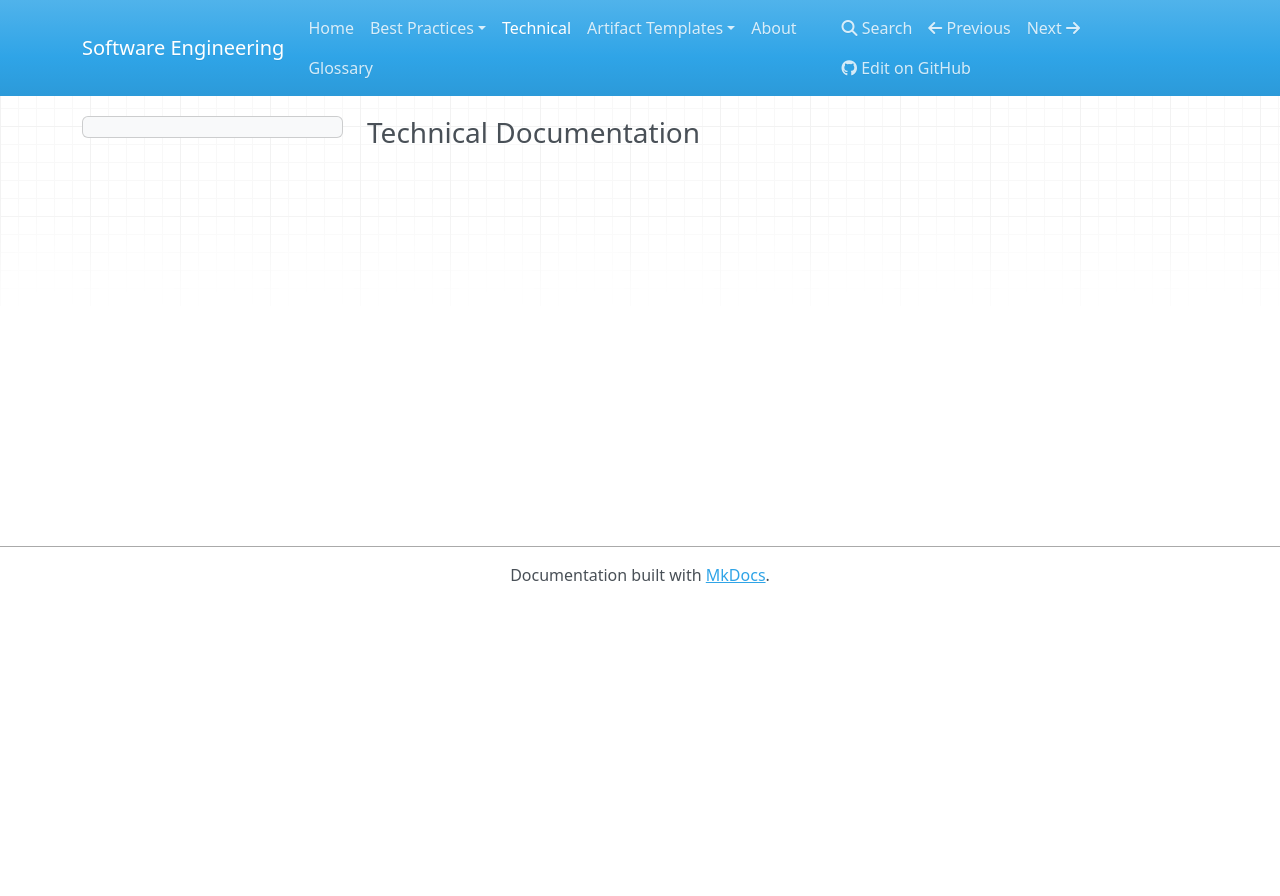
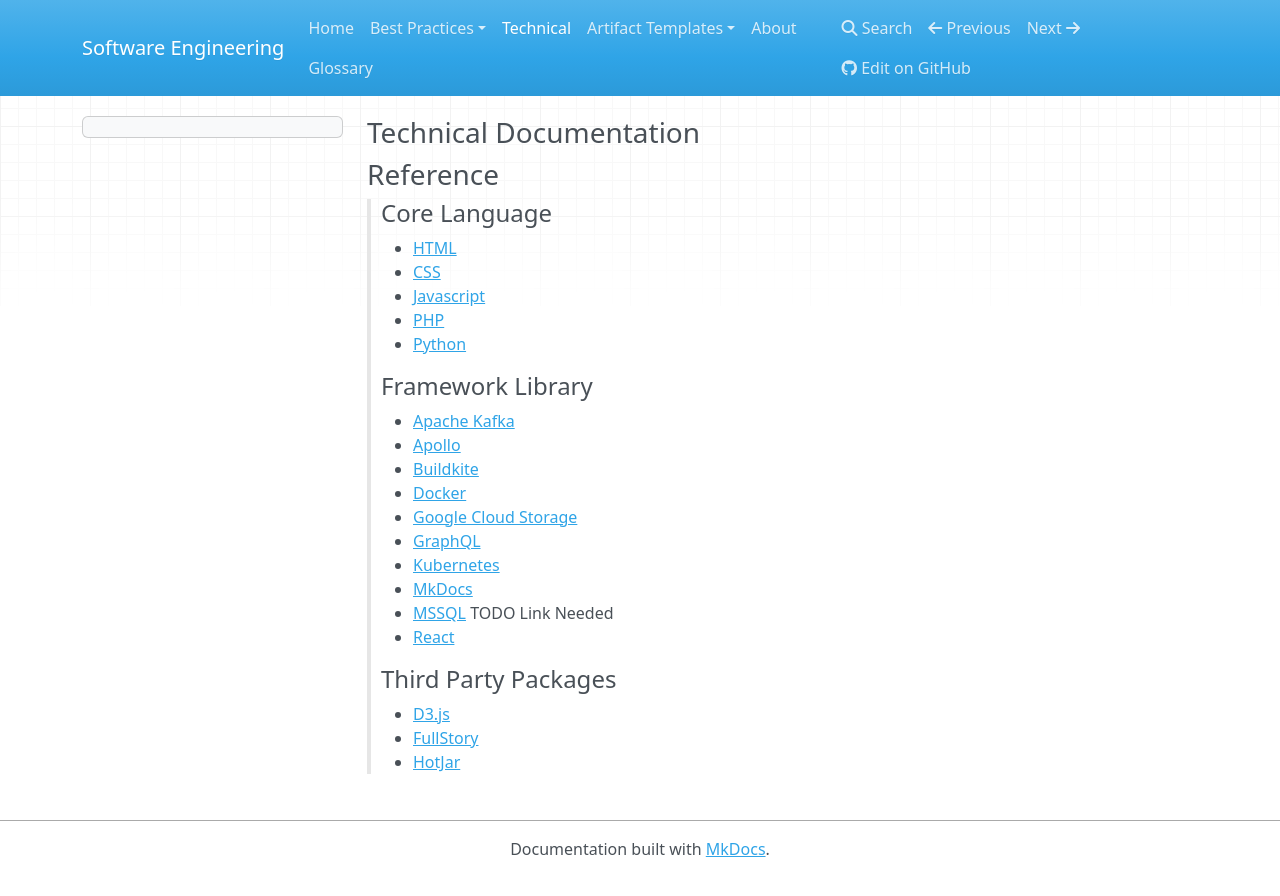
Before and after one commit to ttatro32690/software-engineering-docs, an MkDocs documentation site: the page built from docs/technical/index.md, in a window 1280 px wide. Shown: the top 896 px of the page. Built offline with MkDocs 1.6.1, drawn with Linux system fonts in a browser that asks for light colours; nearby versions of some CDN libraries.

Commit message:
add all links for tech reference

```diff
--- a/docs/technical/index.md
+++ b/docs/technical/index.md
@@ -1 +1,27 @@
 ### Technical Documentation
+
+### Reference
+
+> #### Core Language
+* [HTML](https://developer.mozilla.org/en-US/docs/Web/HTML)
+* [CSS](https://developer.mozilla.org/en-US/docs/Web/CSS)
+* [Javascript](https://developer.mozilla.org/en-US/docs/Web/JavaScript)
+* [PHP](https://www.php.net/docs.php)
+* [Python](https://www.python.org/about/gettingstarted/)
+
+> #### Framework Library
+* [Apache Kafka](https://kafka.apache.org/intro)
+* [Apollo](https://www.apollographql.com/docs/tutorial/introduction/)
+* [Buildkite](https://buildkite.com/docs/tutorials/getting-started)
+* [Docker](https://www.docker.com/get-started)
+* [Google Cloud Storage](https://cloud.google.com/storage/docs)
+* [GraphQL](https://graphql.org/learn/)
+* [Kubernetes](https://kubernetes.io/docs/concepts/overview/what-is-kubernetes/)
+* [MkDocs](https://www.mkdocs.org/#getting-started)
+* [MSSQL]() TODO Link Needed
+* [React](https://reactjs.org/docs/getting-started.html)
+
+> #### Third Party Packages
+* [D3.js](https://github.com/d3/d3/wiki)
+* [FullStory](https://help.fullstory.com/hc/en-us/articles/360020623454-Help-Scout-Docs)
+* [HotJar](https://help.hotjar.com/hc/en-us)
```
